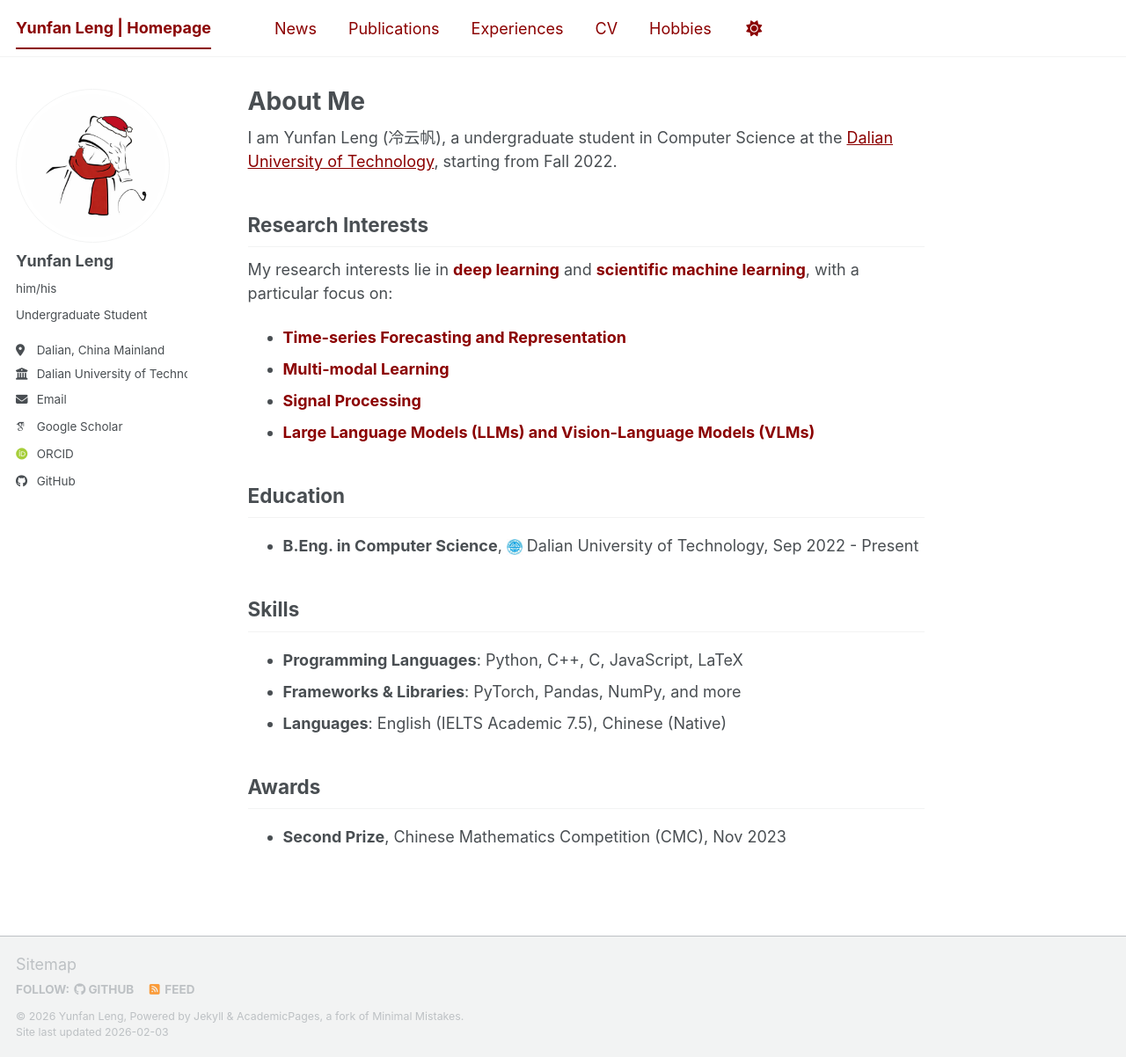
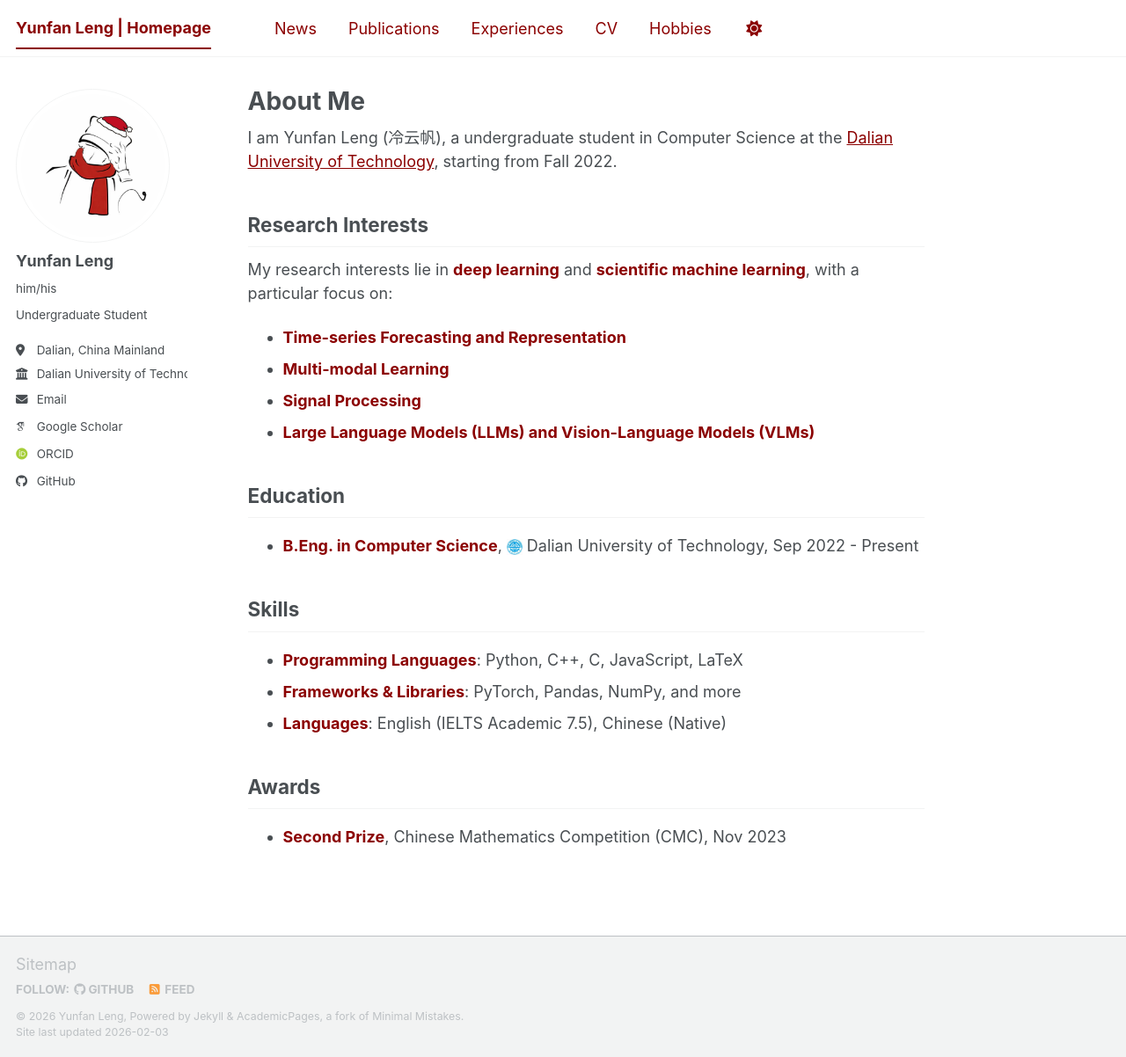
Before and after one commit to WENJIN6666/wenjin6666.github.io, a Jekyll site: the page built from _pages/about.md, in a window 1280 px wide and 1202 px high. Shown: the whole window at 88% size. Built offline with Jekyll 4.4.1, drawn with Linux system fonts in a browser that asks for light colours; some web fonts are replaced; a script bundle is joined from its source files by our own code; library files that are not in the unit come from our copies.

Commit message:
Change bold text to dark red color in Education, Skills, and Awards sections

```diff
--- a/_pages/about.md
+++ b/_pages/about.md
@@ -20,14 +20,14 @@
 
 ## Education
 
-- **B.Eng. in Computer Science**, <img src="/images/logos/dutlogo.png" alt="DUT" style="height: 1em; vertical-align: middle;"> Dalian University of Technology, Sep 2022 - Present
+- <strong style="color: #8B0000;">B.Eng. in Computer Science</strong>, <img src="/images/logos/dutlogo.png" alt="DUT" style="height: 1em; vertical-align: middle;"> Dalian University of Technology, Sep 2022 - Present
 
 ## Skills
 
-- **Programming Languages**: Python, C++, C, JavaScript, LaTeX
-- **Frameworks & Libraries**: PyTorch, Pandas, NumPy, and more
-- **Languages**: English (IELTS Academic 7.5), Chinese (Native)
+- <strong style="color: #8B0000;">Programming Languages</strong>: Python, C++, C, JavaScript, LaTeX
+- <strong style="color: #8B0000;">Frameworks & Libraries</strong>: PyTorch, Pandas, NumPy, and more
+- <strong style="color: #8B0000;">Languages</strong>: English (IELTS Academic 7.5), Chinese (Native)
 
 ## Awards
 
-- **Second Prize**, Chinese Mathematics Competition (CMC), Nov 2023
+- <strong style="color: #8B0000;">Second Prize</strong>, Chinese Mathematics Competition (CMC), Nov 2023
```
